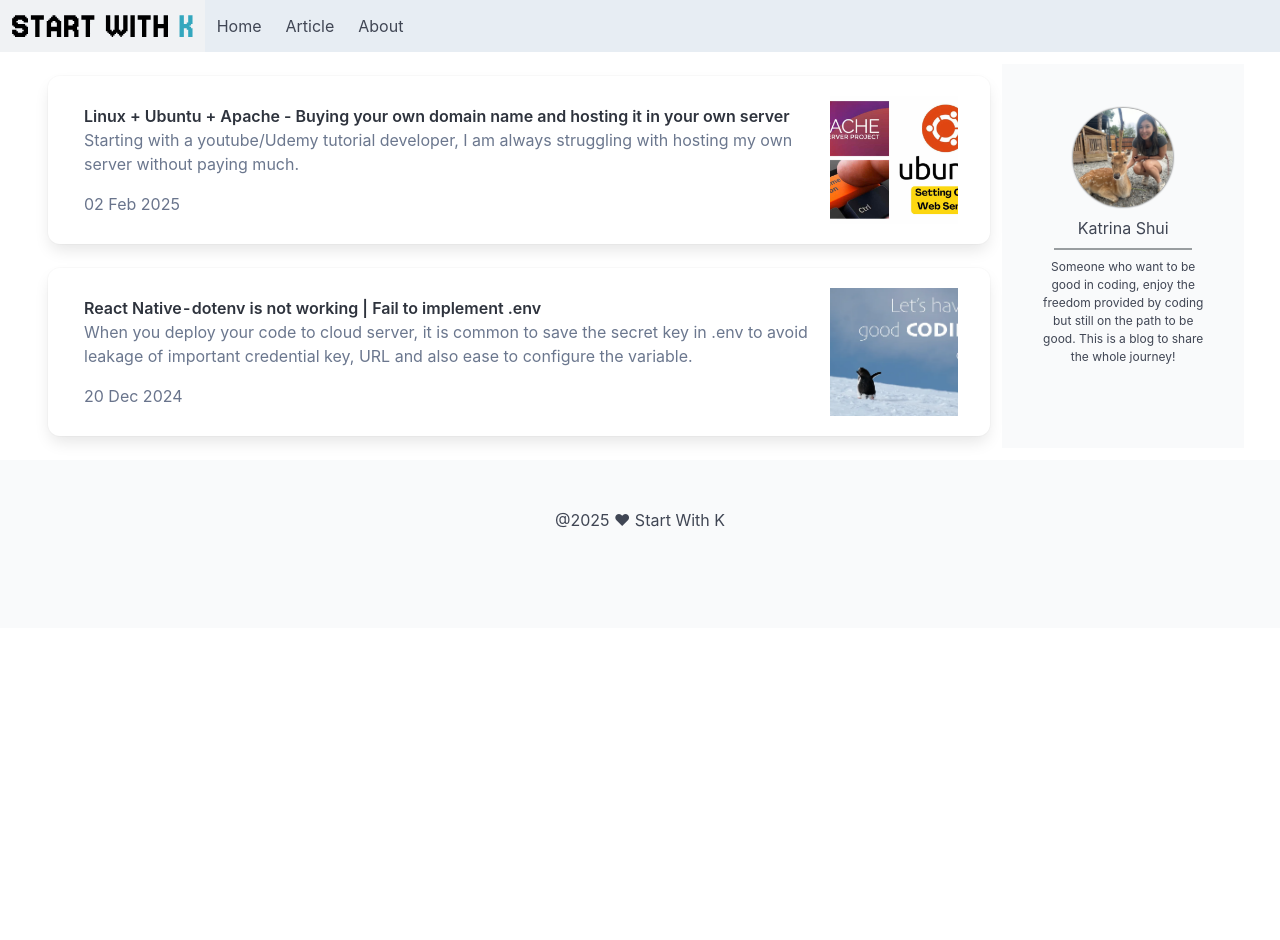
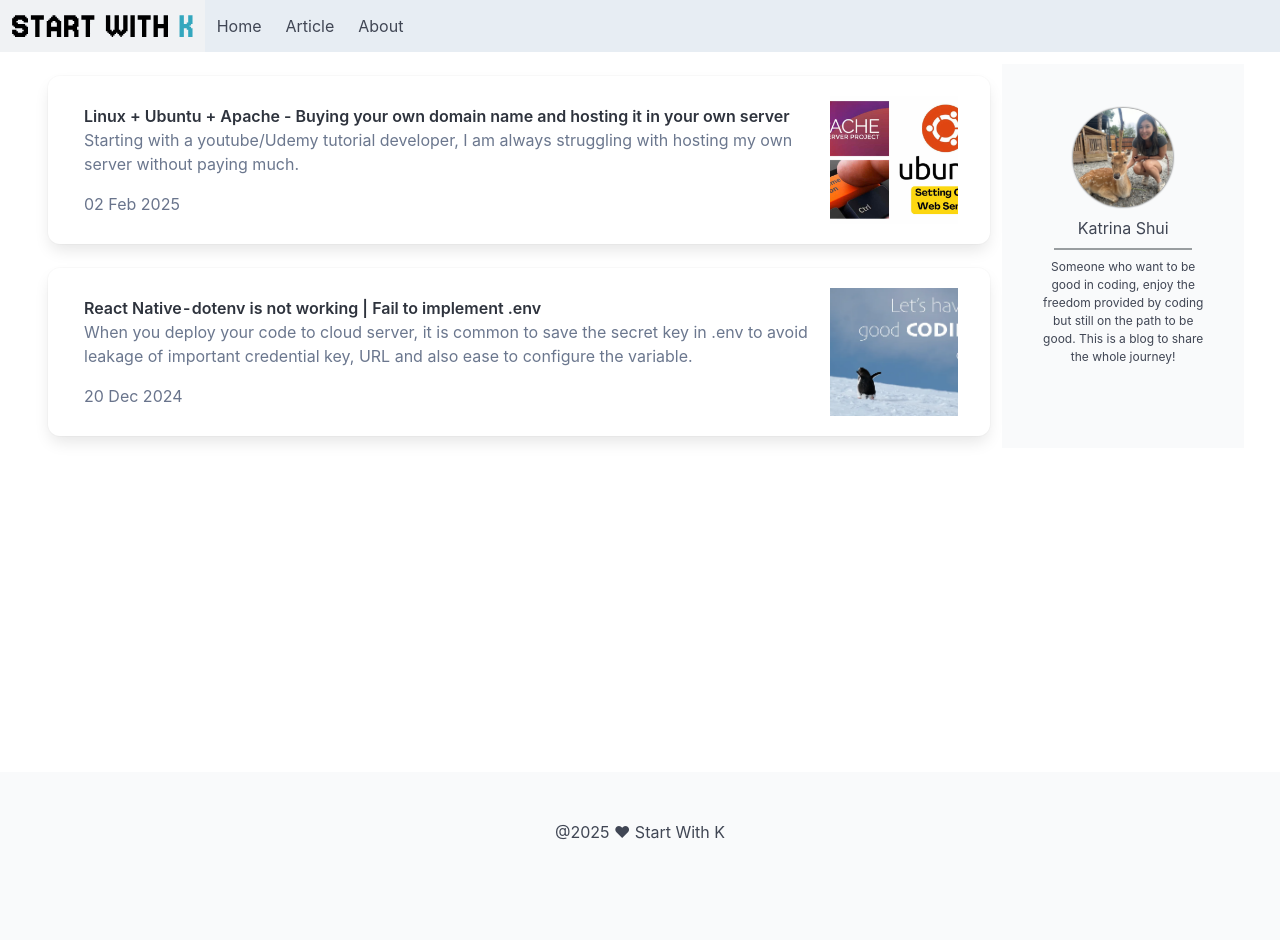
Before and after one commit to Katrinasms/katrina.sh_mainsite, a Jekyll site: the page built from en/index.html, in a window 1280 px wide. Built offline with Jekyll 4.4.1, drawn with Linux system fonts in a browser that asks for light colours; before the commit the page ends 900 px from its top, so only the background shows below that.

Commit message:
fix: make footer stick to bottom

```diff
--- a/en/index.html
+++ b/en/index.html
@@ -62,7 +62,7 @@
   </head>
   <body>
     {% include navigation.html  %}
-    <section class="section py-5">
+    <section class="section py-5" style=" min-height: 80vh;">
       <div class="columns">
         <div class="column is-four-fifths">
           <div class="list">
```
